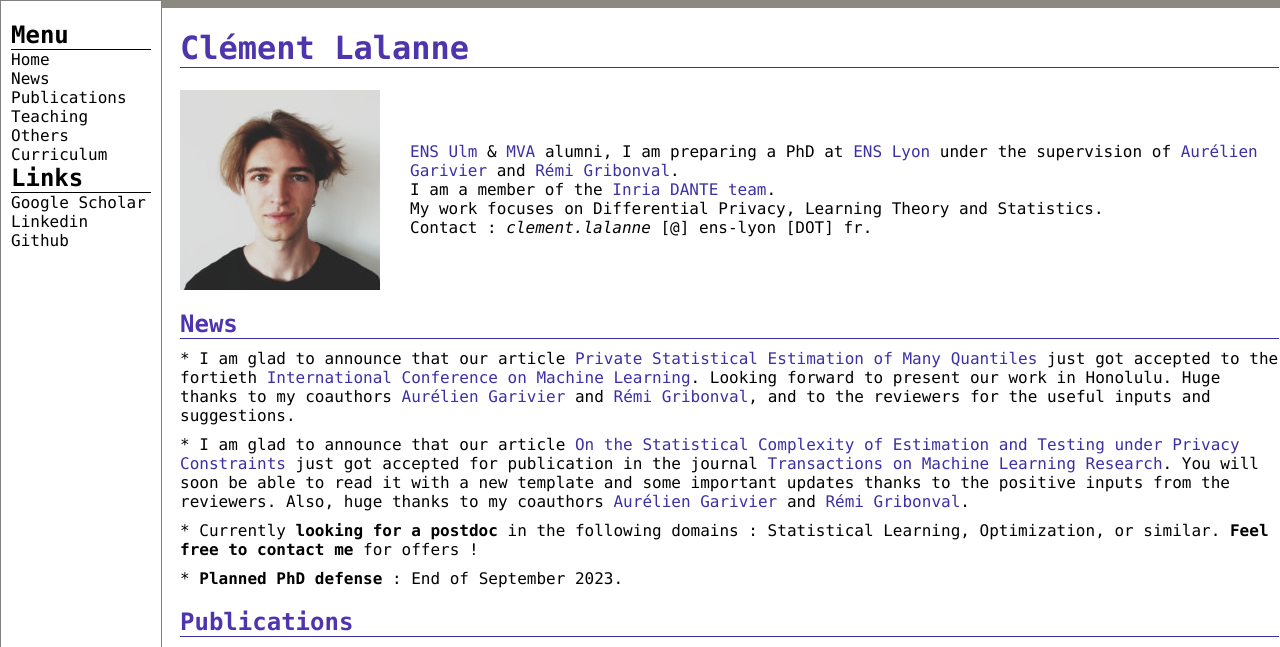
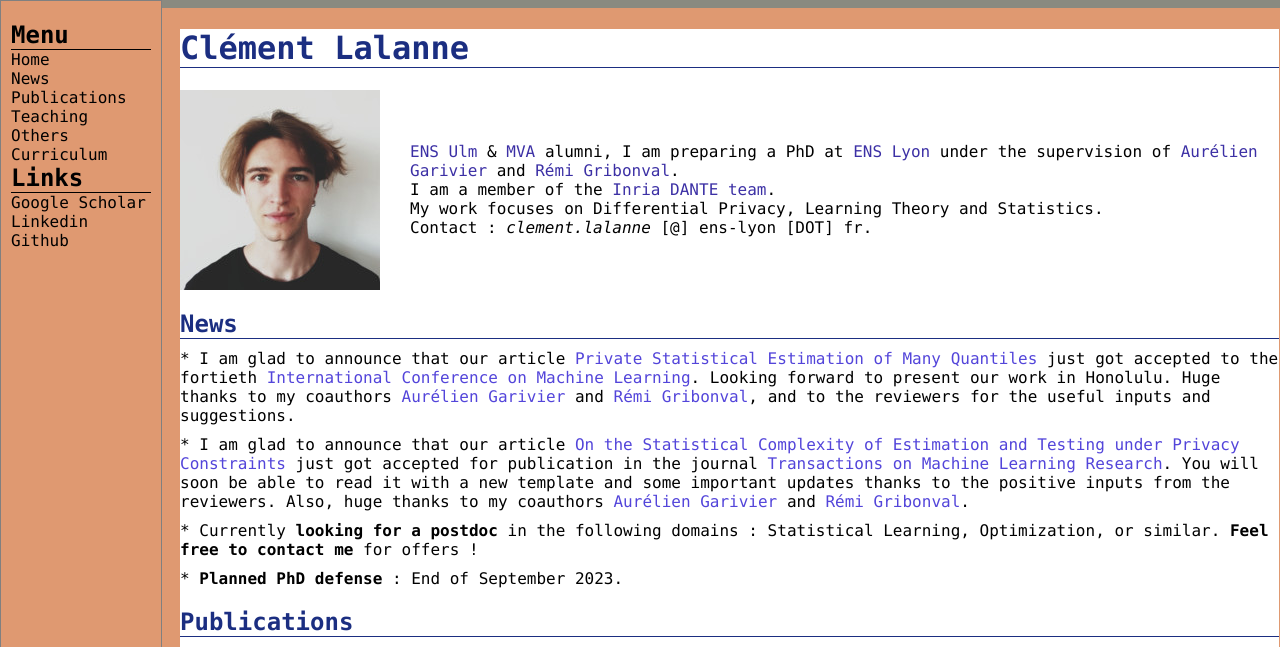
Before and after one commit to clemlal/clemlal.github.io, a Jekyll site: the page index.html, which Jekyll copies as it is, in a window 1280 px wide and 1400 px high. Shown: the top 647 px of the window. Built offline with Jekyll 4.4.1, drawn with Linux system fonts in a browser that asks for light colours; grey boxes are pictures that could not be loaded.

Commit message:
Update index.html

```diff
--- a/index.html
+++ b/index.html
@@ -5,7 +5,7 @@
   <style>
     .container {
       overflow: scroll; /* add a scroll bar to the container */
-      background-color: rgb(255, 255, 255);
+      background-color: rgb(223, 153, 113);
       font-family: "Lucida Console", monospace;
       border-left: 1px solid grey;
       padding: 0 90px 0;
@@ -22,7 +22,7 @@
     }
     .nav {
       width: 120px;
-      background-color: rgb(255, 255, 255);
+      background-color: rgb(223, 153, 113);
       padding: 20px;
       border: 1px solid grey;
       position: fixed;
@@ -54,17 +54,17 @@
       width: 100%;
     }
     .main h1 {
-      color: rgb(78, 52, 173);
-      border-bottom: 1px double rgb(60, 48, 165);
+      color: rgb(27, 46, 129);
+      border-bottom: 1px double rgb(27, 46, 129);
     }
     .section {
       margin: 20px 0;
     }
     .section h2 {
-      color: rgb(78, 52, 173);
+      color: rgb(27, 46, 129);
       font-size: 1.5em;
       margin: 10px 0;
-      border-bottom: 1px solid rgb(60, 48, 165);
+      border-bottom: 1px solid rgb(27, 46, 129);
     }
     .section p {
       font-size: 1.2em;
@@ -79,7 +79,7 @@
       margin: 10px 0;
     }
     .section a {
-      color: rgb(60, 48, 165);
+      color: rgb(83, 69, 218);
       text-decoration: none;
     }
     .presentation {
```
